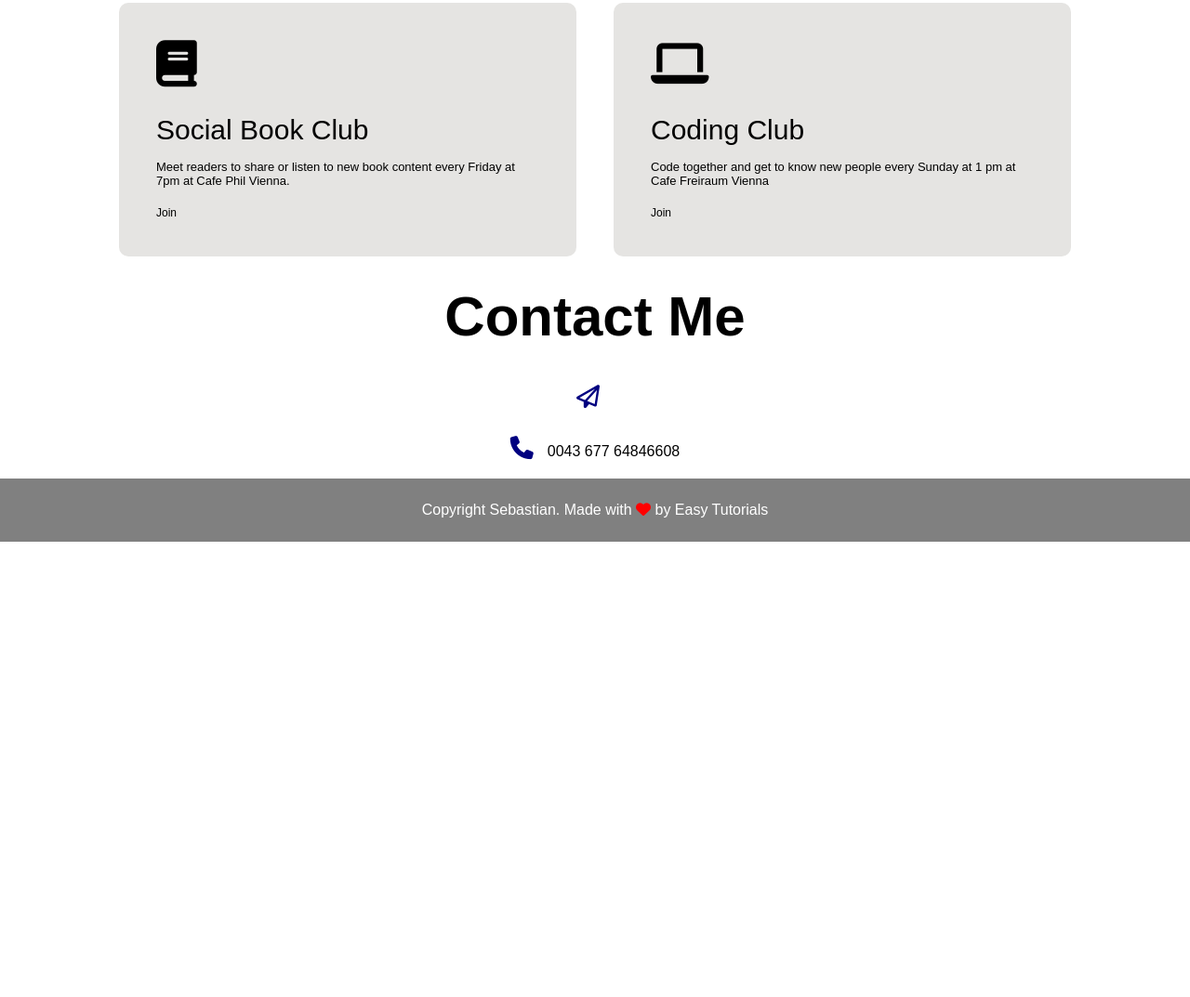
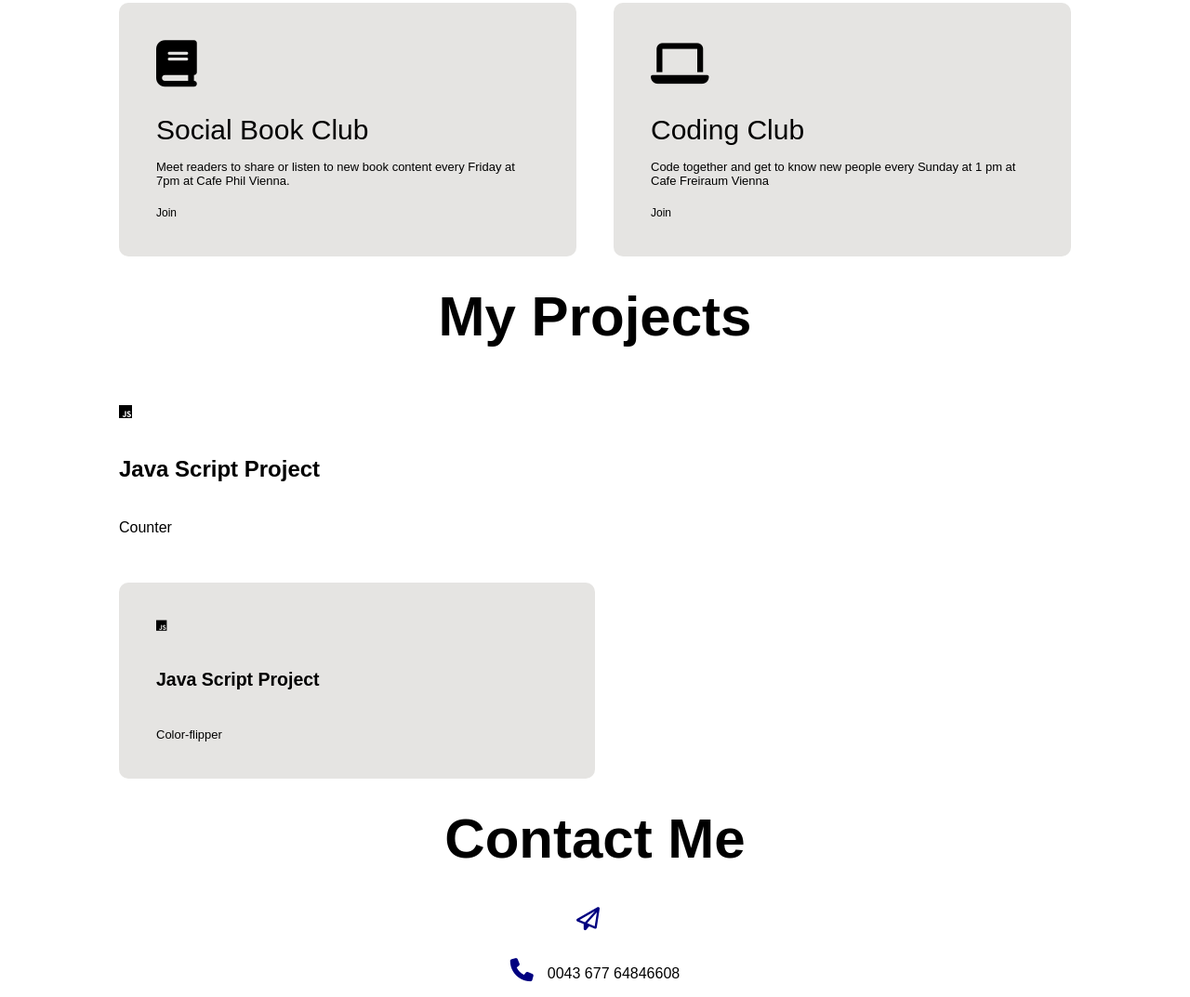
Before and after one commit to ThisIsSebi/thisissebi.github.io, a plain HTML site: page index.html in a window 1280 px wide. Shown: the part 1498-2571 px from the top of the page at 93% size. Before the commit the page ends 2081 px from the top, so only its background shows below. Drawn offline with Linux system fonts and the light colour scheme.

Commit message:
Adding Project

```diff
--- a/index.html
+++ b/index.html
@@ -107,6 +107,25 @@
 
 </div>
 
+<!-------------------Projects------------->
+
+<div id="projects">
+    <div class="container">
+        <h1 class="sub-title">My Projects</h1>
+        <div class="java-script">
+            <i class="fa-brands fa-js"></i>
+            <h2>Java Script Project</h2>
+            <p>Counter</p>
+        </div>
+        <div class="color-flipper">
+            <i class="fa-brands fa-js"></i>
+            <h2>Java Script Project</h2>
+            <p>Color-flipper</p>
+        </div>
+    </div>
+
+</div>
+
 <!----------------------Contact--------------------->
 
 <div id="contact">
--- a/style.css
+++ b/style.css
@@ -283,6 +283,32 @@ nav ul li a:hover::after{
     text-align: center;
 }
 
+/*-----Projects----------*/
+
+.java-script {
+    display: grid;
+    grid-template-columns: repeat(auto-fit, minmax(250px, 1fr));
+    grid-gap: 40px;
+    margin-top: 50px;
+    width: 50%;
+}
+
+.color-flipper {
+    display: grid;
+    grid-template-columns: repeat(auto-fit, minmax(250px, 1fr));
+    grid-gap: 40px;
+    margin-top: 50px;
+    width: 50%;
+}
+
+.color-flipper{
+    background: #E5E4E2;
+    padding: 40px;
+    font-size: 13px;
+    font-weight: 300;
+    border-radius: 10px;
+    transition: background 0.5s, transform 0.5s;
+}
 
 /*----------Contact--------*/
 
```
